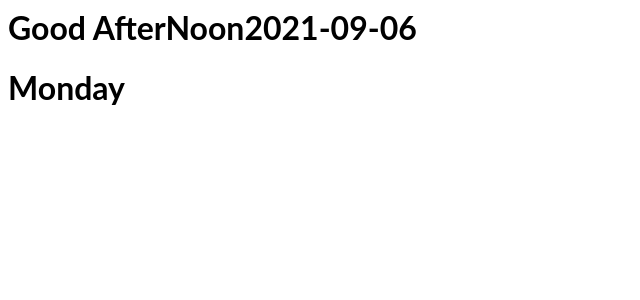
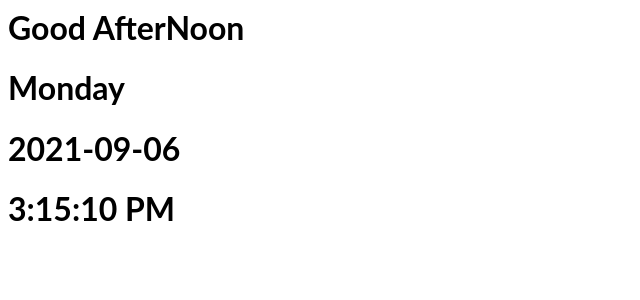
Before and after one commit to Ankita196/Greeting-app, a React (Create React App) app: page / in a window 1280 px wide. Shown: the top 300 px of the page, without its empty margins (0-640 px from the left). Built offline with nearby package versions, Linux system fonts and the light colour scheme.

Commit message:
1 file modified

```diff
--- a/src/App.js
+++ b/src/App.js
@@ -3,9 +3,12 @@ import "./style.css";
 
 let curDate = new Date();
 curDate=curDate.getHours();
+
 let greeting=''
-let today = new Date().toISOString().slice(0, 10)
+let todayDate = new Date().toISOString().slice(0, 10)
 var dateObj = new Date()
+var h = dateObj.toLocaleTimeString();
+
 var weekday = dateObj.toLocaleString("default", { weekday: "long" })
 if(curDate>= 1 && curDate < 12) {
 greeting ="Good Morning"
@@ -18,8 +21,10 @@ greeting ="Good Morning"
 export default function App() {
   return (
     <div>
-      <h1 >{greeting}{today}</h1>
+      <h1 >{greeting}</h1>
      <h1>{weekday}</h1>
+     <h1>{todayDate}</h1>
+     <h1>{h}</h1>
     </div>
   );
 }
```
